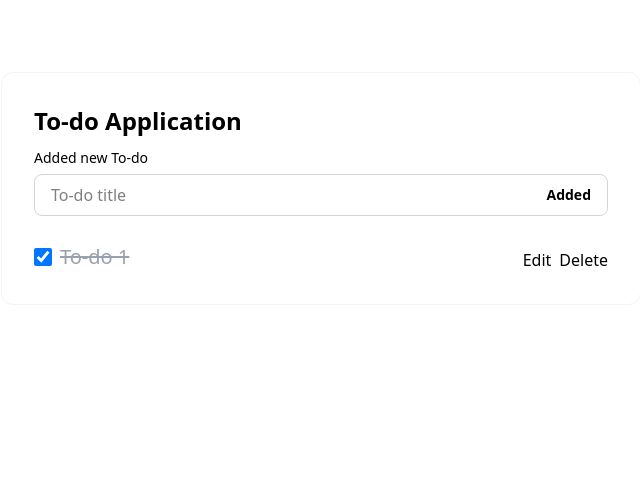
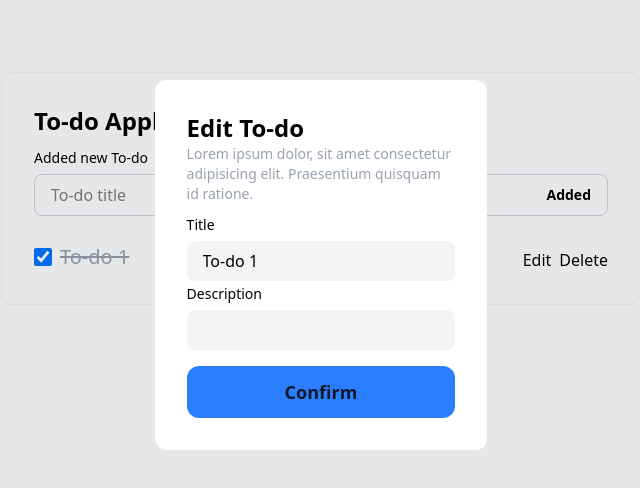
Before and after one commit to HenriqueSSan/to-do, a React app: page / in a window 1280 px wide. Both pictures are taken after a click on the button "Edit". Shown: the top 488 px of the page, without its empty margins (319-959 px from the left). Built offline with nearby package versions, Linux system fonts and the light colour scheme; the HTML template or start-up script is replaced by a standard one.

Commit message:
feat: added edit to-do

```diff
--- a/src/routes/+index.tsx
+++ b/src/routes/+index.tsx
@@ -1,4 +1,4 @@
-import { useRef, useState, type MouseEvent } from 'react';
+import { useRef, useState, type ChangeEvent, type MouseEvent } from 'react';
 
 interface Task {
   id: number;
@@ -12,8 +12,20 @@ export function IndexPage() {
     { id: 1, title: 'To-do 1', completed: true },
   ]);
 
+  const [showEditDialog, setShowEditDialog] = useState(false);
+  const [editId, setEditId] = useState<number | null>(null);
+
+  const [editFormData, setEditFormData] = useState<
+    Pick<Task, 'title' | 'description'>
+  >({
+    title: '',
+    description: '',
+  });
+
   const [titleInputValue, setTitleInputValue] = useState('');
+
   const formRef = useRef<HTMLFormElement | null>(null);
+  const editFormRef = useRef<HTMLFormElement | null>(null);
 
   const addedNewTodo = (params: { title: string }) =>
     setTodos(oldTodos => [
@@ -21,9 +33,58 @@ export function IndexPage() {
       { id: oldTodos.length + 1, title: params.title, completed: false },
     ]);
 
+  const editTodo = (
+    currentTodo: Pick<Task, 'id' | 'title' | 'description'>,
+  ) => {
+    setTodos(oldTodos =>
+      oldTodos.map(todo =>
+        todo.id === currentTodo.id
+          ? {
+              ...todo,
+              title: currentTodo.title,
+              description: currentTodo.description,
+              completed: false,
+            }
+          : todo,
+      ),
+    );
+  };
+
+  const toggleCompletedTodo = (currentTodo: { id: number }) => {
+    setTodos(oldTodos =>
+      oldTodos.map(todo =>
+        todo.id === currentTodo.id
+          ? { ...todo, completed: !todo.completed }
+          : todo,
+      ),
+    );
+  };
+
   const delTodo = (currentTodo: { id: number }) => {
     const newTodos = todos.filter(todo => todo.id !== currentTodo.id);
     setTodos([...newTodos]);
+  };
+
+  const editByDataTodoId = (e: MouseEvent<HTMLButtonElement>) => {
+    if (e.currentTarget.dataset['todoId']) {
+      const currentTodo = todos.find(
+        todo =>
+          todo.id === parseInt(e.currentTarget.dataset['todoId'] as string),
+      );
+
+      if (currentTodo) {
+        setEditFormData(currentTodo);
+        setEditId(parseInt(e.currentTarget.dataset['todoId']));
+        setShowEditDialog(true);
+      }
+    }
+  };
+
+  const toggleByDataCompletedTodoId = (e: ChangeEvent<HTMLInputElement>) => {
+    if (e.currentTarget.dataset['todoId'])
+      toggleCompletedTodo({
+        id: parseInt(e.currentTarget.dataset['todoId']),
+      });
   };
 
   const delByDataTodoId = (e: MouseEvent<HTMLButtonElement>) => {
@@ -35,6 +96,112 @@ export function IndexPage() {
 
   return (
     <>
+      {showEditDialog && (
+        <div className='fixed top-0 left-0 z-1000 h-screen w-full overflow-y-scroll py-[10vh]'>
+          <div
+            className='fixed top-0 left-0 h-screen w-full bg-gray-900/10'
+            onClick={() => {
+              setShowEditDialog(false);
+              setEditId(null);
+            }}
+          ></div>
+          <div className='relative z-1000 mx-auto h-auto w-full max-w-[26%] rounded-xl bg-white p-8'>
+            <div className='flex flex-col items-start justify-between'>
+              <div>
+                <h3 className='text-2xl font-bold'>Edit To-do</h3>
+                <p className='mb-2 text-sm text-gray-400'>
+                  Lorem ipsum dolor, sit amet consectetur adipisicing elit.
+                  Praesentium quisquam id ratione.
+                </p>
+              </div>
+
+              <button
+                tabIndex={0}
+                onClick={() => {
+                  setShowEditDialog(false);
+                  setEditId(null);
+                }}
+                className='absolute top-6 right-6 h-[32px] w-[32px] cursor-pointer rounded-sm text-gray-400 hover:bg-gray-200'
+              >
+                {/* <Icon icon='mingcute:close-medium-line' className='text-3xl' /> */}
+                <span className='sr-only'>Close</span>
+              </button>
+            </div>
+
+            <div className='flex items-stretch gap-10'>
+              <form
+                data-todo-id={editId}
+                onSubmit={e => {
+                  e.preventDefault();
+
+                  if (e.currentTarget.dataset['todoId']) {
+                    editTodo({
+                      id: parseInt(e.currentTarget.dataset['todoId']),
+                      title: editFormData.title,
+                      description: editFormData.description,
+                    });
+
+                    setShowEditDialog(false);
+                    setEditId(null);
+                  }
+                }}
+                ref={editFormRef}
+                action=''
+                className='grow space-y-4'
+              >
+                <fieldset>
+                  <label>
+                    <span className='mb-1.5 inline-block text-sm font-medium'>
+                      Title
+                    </span>
+                    <input
+                      value={editFormData.title}
+                      onChange={e =>
+                        setEditFormData(oldData => ({
+                          ...oldData,
+                          title: e.target.value,
+                        }))
+                      }
+                      type='text'
+                      className='w-full appearance-none rounded-lg px-4 min-h-[40px] border-gray-300 bg-gray-100'
+                    />
+                  </label>
+
+                  <label>
+                    <span className='mb-1.5 inline-block text-sm font-medium'>
+                      Description
+                    </span>
+                    <input
+                      value={editFormData.description}
+                      onChange={e => {
+                        console.log(e.target.value);
+
+                        setEditFormData(oldData => ({
+                          ...oldData,
+                          description: e.target.value,
+                        }));
+                      }}
+                      onKeyDown={e =>
+                        e.code === 'Enter' && editFormRef.current?.submit()
+                      }
+                      type='text'
+                      className='w-full appearance-none rounded-lg px-4 min-h-[40px] border-gray-300 bg-gray-100'
+                    />
+                  </label>
+                </fieldset>
+
+                <button
+                  type='submit'
+                  className='w-full cursor-pointer rounded-xl bg-blue-500 px-4 py-3 text-lg font-bold text-gray-900 transition-all hover:bg-blue-400'
+                >
+                  Confirm
+                </button>
+              </form>
+            </div>
+          </div>
+        </div>
+      )}
+
       <div className='w-full min-h-screen flex py-[72px]'>
         <div className='w-[50%] mx-auto h-full bg-white border border-gray-100 p-8 rounded-xl'>
           <div className='mb-8'>
@@ -79,8 +246,11 @@ export function IndexPage() {
               <div key={id} className='flex items-center justify-between'>
                 <div className='flex items-start gap-2'>
                   <input
+                    data-todo-id={id}
+                    onChange={toggleByDataCompletedTodoId}
                     className='flex w-[18px] h-[18px] border border-gray-200 data-[checked="true"]:bg-blue-400'
                     type='checkbox'
+                    value={completed ? 'on' : 'off'}
                     data-checked={completed}
                     defaultChecked={completed}
                   />
@@ -100,7 +270,7 @@ export function IndexPage() {
                   </div>
                 </div>
                 <div className='flex items-stretch gap-2'>
-                  <button data-todo-id={id}>
+                  <button data-todo-id={id} onClick={editByDataTodoId}>
                     <span>Edit</span>
                   </button>
                   <button data-todo-id={id} onClick={delByDataTodoId}>
```
